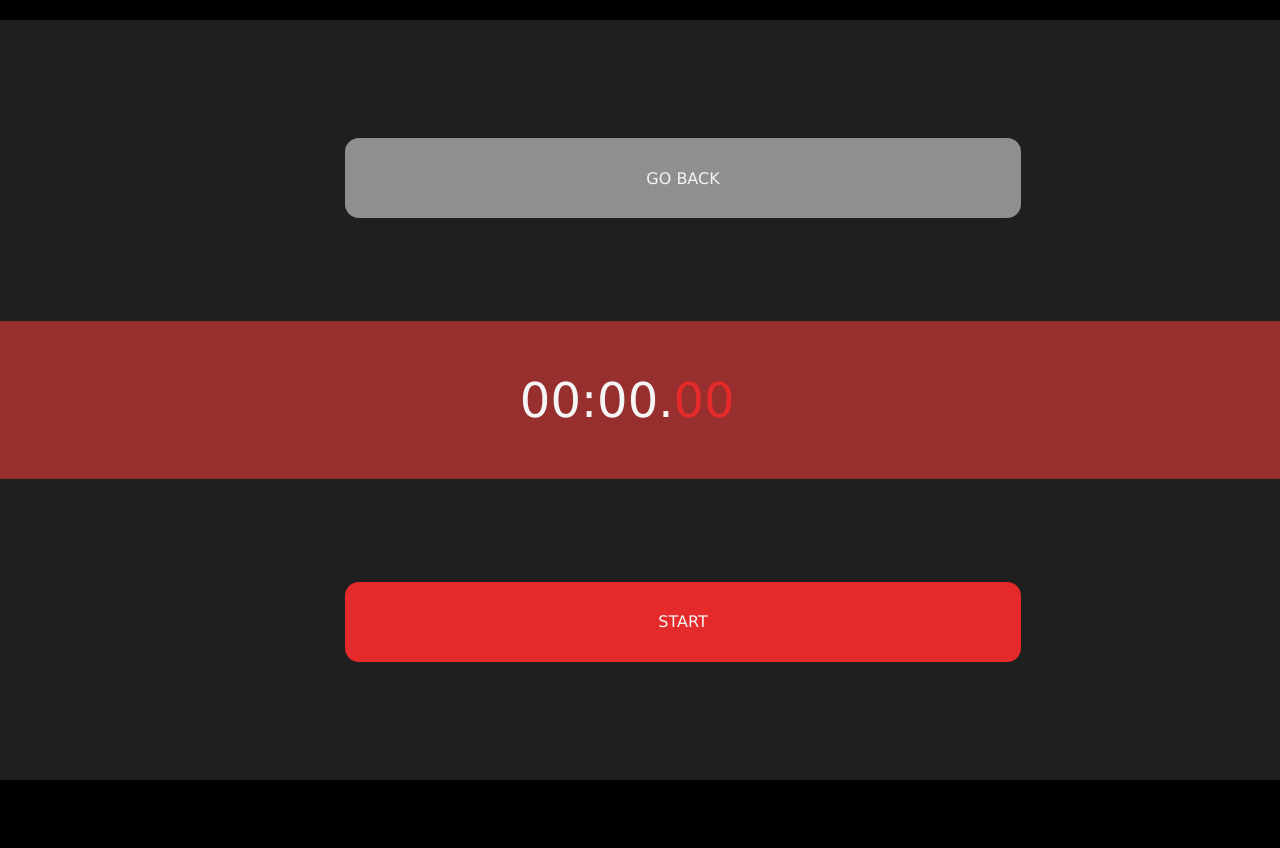
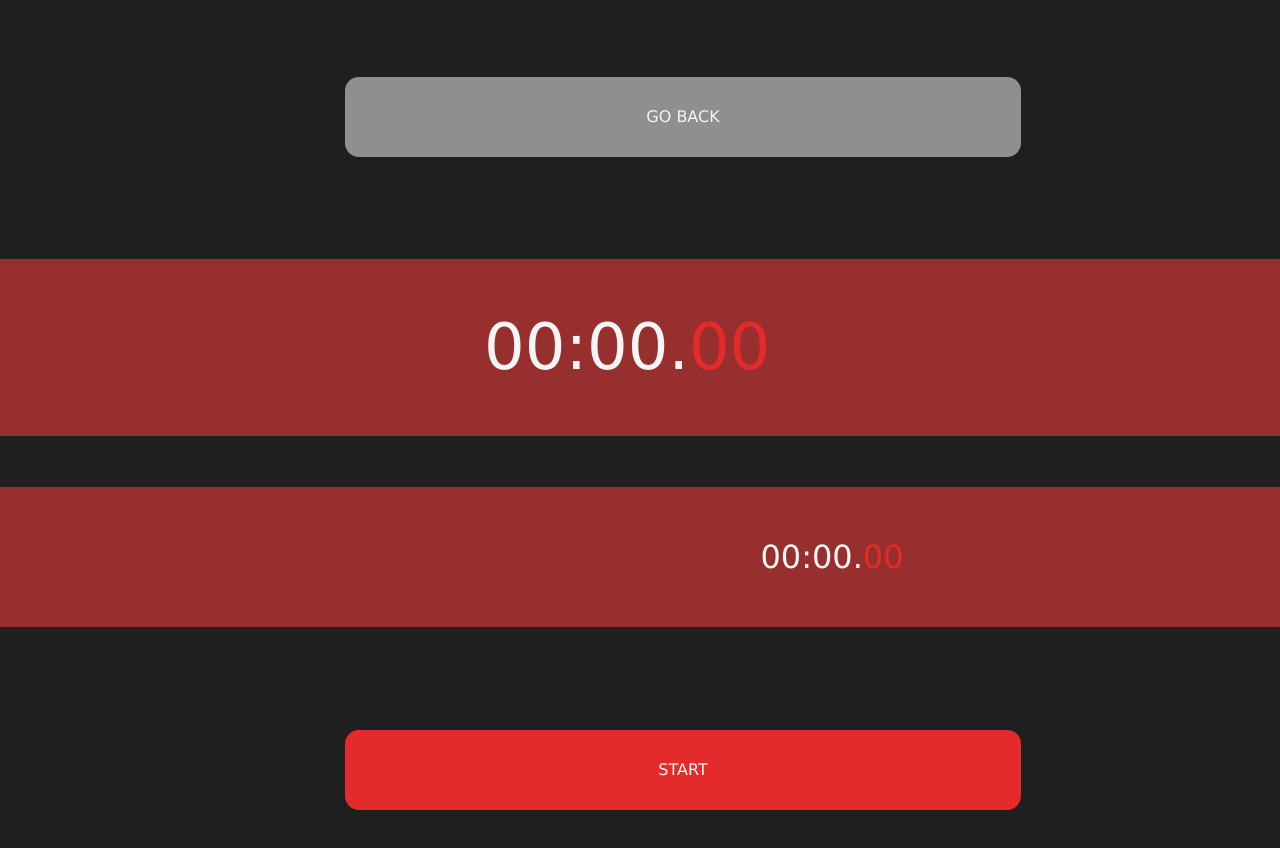
Before and after one commit to nzarg/intervalsapp, a React (Create React App) app: page / in a window 1280 px wide. Both pictures are taken after a click on the element "STOPWATCH". Shown: the top 848 px of the page. Before the commit the page ends 800 px from the top, so only its background shows below. Built offline with nearby package versions, Linux system fonts and the light colour scheme.

Commit message:
intervals 1.4

```diff
--- a/src/Components/ContolButtons/ControlButtons.jsx
+++ b/src/Components/ContolButtons/ControlButtons.jsx
@@ -18,7 +18,7 @@ const ActiveButtons = (
 		</div>
 		<div className="btn btn-text red-back"
 			onClick={props.handlePauseResume}>
-			{props.isPaused ? "Resume" : "Pause"}
+			{props.isPaused ? "RESUME" : "PAUSE"}
 		</div>
 	</div>
 );
--- /dev/null
+++ b/src/Components/CurrentTimer/CurrentTimer.css
@@ -0,0 +1,45 @@
+.current-timer{
+	align-items: center;
+	background-color: hsla(0, 100%, 62%, 0.54);
+	display: flex;
+  flex-direction: column;
+	height: 12%;
+	justify-content: center;
+	margin : 2% 0;
+	padding: 2% 0;
+	width: 100%;
+	font-family: Verdana, Geneva, Tahoma, sans-serif;
+	color: #f5f5f5;
+}
+.current-timer .clock{
+	display: flex;
+	padding: 2% 0;
+	width: 40%;
+	justify-content: center;
+}
+.current-timer .digits{
+	font-size: 4rem;
+
+}
+
+.current-timer .mili-sec{
+	color: #e42a2a;
+	padding-right: 5%;
+}
+
+.current-timer .activity {
+	background: transparent;
+	border: none;
+  color:#f5f5f5;
+	font-weight: bold;
+	font-size: 3rem;
+	outline: none;
+	padding-left: 2%;
+	text-transform: uppercase;
+  text-align: center;
+	width: 80%;
+}
+
+.current-timer .activity::placeholder {
+	color: #f5f5f5;
+}
--- /dev/null
+++ b/src/Components/CurrentTimer/CurrentTimer.jsx
@@ -0,0 +1,23 @@
+import React from "react";
+import "./CurrentTimer.css";
+
+export default function CurrentTimer({timer, currentActivity}) {
+	return (
+		<div  id="current-timer" className="current-timer">
+			<div className="activity">
+        {currentActivity}
+			</div>
+			<div className="clock">
+				<span className="digits">
+					{("0" + Math.floor((timer / 60000) % 60)).slice(-2)}:
+				</span>
+				<span className="digits">
+					{("0" + Math.floor((timer / 1000) % 60)).slice(-2)}.
+				</span>
+				<span className="digits mili-sec">
+					{("0" + ((timer / 10) % 100)).slice(-2)}
+				</span>
+			</div>
+		</div>
+	);
+}
--- a/src/Components/StopWatch/StopWatch.jsx
+++ b/src/Components/StopWatch/StopWatch.jsx
@@ -9,10 +9,12 @@ function StopWatch() {
 	const [isPaused, setIsPaused] = useState(true);
 	const [time, setTime] = useState(0);
 	const [goBack, setGoBack] = useState(false);
-	const [decrease, setDecrease] = useState(false)
-	const [timersArray, setTimersArray] = useState([0])
+	const [decrease, setDecrease] = useState(false);
+	const [timersArray, setTimersArray] = useState([0]);
 	const [loops, setLoops] = useState(2);
-	const [isInterval, setIsInterval] = useState(false)
+	const [isInterval, setIsInterval] = useState(false);
+	const [currentTimer, setCurrentTimer] = useState(0);
+	const [currentActivity, setCurrentActivity] = useState('activity')
 
 	useEffect(() => {
 		let interval = null;
@@ -104,21 +106,22 @@ function StopWatch() {
 	const handleDecreaseTime = (index) => {
 		setTimersArray(() => {
 			if (timersArray[index] >= 0) {
-				if(timersArray[index] < 15000){
+				if (timersArray[index] < 15000) {
 					timersArray[index] = 0;
 				} else {
-				timersArray[index] -= 15000;}
+					timersArray[index] -= 15000;
+				}
 			}
 			return [...timersArray]
 		})
 	}
 
 	const handleAddLoop = () => {
-		setLoops(loops=> loops + 1);
+		setLoops(loops => loops + 1);
 	}
 
 	const handleRemoveLoop = () => {
-		setLoops(loops=> loops - 1);
+		setLoops(loops => loops - 1);
 	}
 
 
@@ -130,7 +133,7 @@ function StopWatch() {
 				handleIntevals={handleIntevals}
 				handleGoBack={handleGoBack}
 				goBack={goBack} />
-			{goBack?(
+			{goBack ? (
 				<div className="w-100">
 					<Timers
 						time={time}
@@ -148,6 +151,10 @@ function StopWatch() {
 						handleAddLoop={handleAddLoop}
 						handleRemoveLoop={handleRemoveLoop}
 						isInterval={isInterval}
+						currentTimer={currentTimer}
+						setCurrentTimer={setCurrentTimer}
+						currentActivity={currentActivity}
+						setCurrentActivity={setCurrentActivity}
 					/>
 					<ControlButtons
 						active={isActive}
@@ -157,7 +164,7 @@ function StopWatch() {
 						handleReset={handleReset}
 					/>
 				</div>
-				) : ""
+			) : ""
 			}
 		</div>
 	);
--- a/src/Components/Timer/Timer.css
+++ b/src/Components/Timer/Timer.css
@@ -2,7 +2,6 @@
 	align-items: center;
 	background-color: hsla(0, 100%, 62%, 0.54);
 	display: flex;
-	flex-direction: column;
 	height: 12%;
 	justify-content: center;
 	margin : 2% 0;
@@ -18,7 +17,7 @@
 	justify-content: center;
 }
 .digits{
-	font-size: 3rem;
+	font-size: 2rem;
 
 }
 
@@ -28,15 +27,16 @@
 }
 
 .activity {
+	font-family: Verdana, Geneva, Tahoma, sans-serif;
 	background: transparent;
 	border: none;
+	color:#f5f5f5;
 	font-weight: bold;
+	font-size: 1rem;
 	outline: none;
 	padding-left: 2%;
 	text-transform: uppercase;
-	text-align: center;
-	width: 80%;
-	color:#f5f5f5
+	width: 30%;
 }
 
 .activity::placeholder {
--- a/src/Components/Timer/Timer.jsx
+++ b/src/Components/Timer/Timer.jsx
@@ -1,10 +1,13 @@
-import React from "react";
+import React, {useState} from "react";
 import "./Timer.css";
 
 export default function Timer(props) {
+	const [activityName, setActivityName] = useState("")
+
 	let countdownTotal = 0;
 	let timer = props.countdown;
 
+	/* Stopwatch timer */
 	if (!props.decrease) {
 		timer = -props.time
 	}
@@ -13,9 +16,11 @@ export default function Timer(props) {
 	for (let i = 0; i <= props.index; i++) {
 		countdownTotal += props.timersArray[i]
 	}
-	if (props.time >= countdownTotal - props.countdown)
+	if (props.time >= countdownTotal - props.countdown) {
 		timer = countdownTotal - props.time;
-
+		props.setCurrentTimer(timer);
+		props.setCurrentActivity(activityName);
+	}
 	if (timer < 0) {
 		timer = 0;
 	}
@@ -28,7 +33,7 @@ export default function Timer(props) {
 		stopWatch.classList.add('finish');
 		let loops = props.loops;
 		if (loops > 1) {
-			props.setLoops(loops=> loops - 1);
+			props.setLoops(loops => loops - 1);
 			props.handleReset();
 			props.handleStart();
 		} else {
@@ -37,14 +42,18 @@ export default function Timer(props) {
 		}
 	}
 
+	const handleChange = (e) =>{
+		setActivityName(e.target.value)
 
+	}
 
 	return (
-		<div  id={"timer-" + props.index} className="timer">
-			{props.isInterval? (
-				<input className="activity" placeholder="Activity" maxlength="18" />
-			):""
+		<div id={"timer-" + props.index} className="timer">
+			{props.isInterval ? (
+				<input id={"activity-"+props.index} className="activity" placeholder="Activity" maxlength="18" onChange={handleChange} />
+			) : ""
 			}
+			<div className="activity"></div>
 			<div className="clock">
 				<span className="digits">
 					{("0" + Math.floor((timer / 60000) % 60)).slice(-2)}:
--- a/src/Components/Timers/Timers.jsx
+++ b/src/Components/Timers/Timers.jsx
@@ -1,10 +1,13 @@
 import React from "react";
 import Timer from "../Timer/Timer";
+import CurrentTimer from "../CurrentTimer/CurrentTimer"
 import "./Timers.css";
 
 export default function Timers(props) {
+
   return (
     <div className="timers">
+      <CurrentTimer timer={props.currentTimer} currentActivity={props.currentActivity} />
       {props.timersArray.map((countdown, index) => {
         return (
           <Timer
@@ -21,6 +24,8 @@ export default function Timers(props) {
             loops={props.loops}
             setLoops={props.setLoops}
             isInterval={props.isInterval}
+            setCurrentTimer={props.setCurrentTimer}
+            setCurrentActivity={props.setCurrentActivity}
           />
         )
       })}
```
Lines whose indentation alone changed are shown as unchanged.
